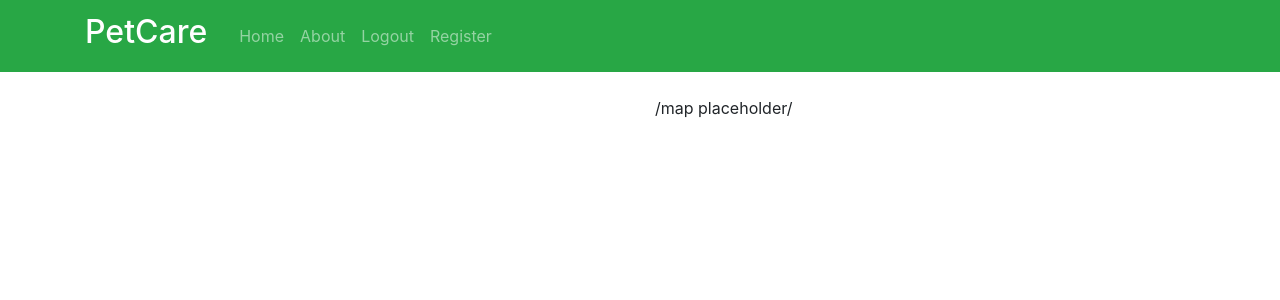
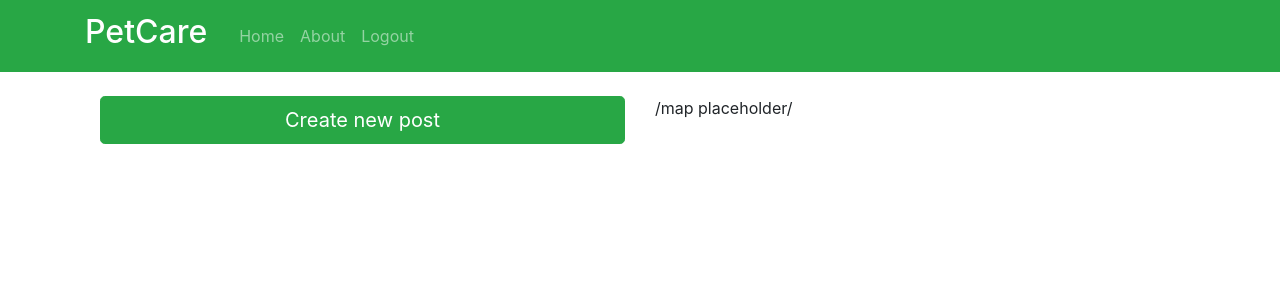
Before and after one commit to MatSaf123/pet-care-app, a Django app: page / in a window 1280 px wide. Shown: the top 300 px of the page. Run offline with Django 3.2, Linux system fonts and the light colour scheme; the visitor is signed in with stand-in values (Sample User, id 1); data that the repository does not hold is empty; some libraries are stand-ins or nearby versions.

Commit message:
More work on interface

```diff
--- a/templates/posts/base.html
+++ b/templates/posts/base.html
@@ -43,9 +43,8 @@
                             <a class="nav-item nav-link" href="{% url 'logout' %}">Logout</a>
                         {% else %}
                             <a class="nav-item nav-link" href="{% url 'login' %}">Login</a>
+                            <a class="nav-item nav-link" href="{% url 'register' %}">Register</a>
                         {% endif %}
-
-                        <a class="nav-item nav-link" href="{% url 'register' %}">Register</a>
                     </div>
                 </div>
             </div>
@@ -53,9 +52,7 @@
     </header>
 
     <main role="main" class="container">
-        <div class="row">
-            {% block content %}{% endblock %}
-        </div>
+        {% block content %}{% endblock %}
     </main>
 
     <footer></footer>
--- a/templates/posts/home.html
+++ b/templates/posts/home.html
@@ -1,12 +1,18 @@
 {% extends "posts/base.html" %}
+{% load crispy_forms_filters %}
 {% block content %}
 
 <div class="container">
   <div class="row">
     <div class="col-sm">
+
+        <div class="media-body">
+            <button type="button" class="btn btn-success btn-lg btn-block">Create new post</button>
+        </div>
+
         {% for post in posts %}
             <article class="media content-section">
-                <div class="media-body">
+                <div class="media-body border p-4 my-1">
                     <div class="article-metadata">
                         <a class="mr-2" href="#">{{ post.author }}</a>
                         <small class="text-muted">{{ post.date_posted|date:"F d, Y" }}</small>
```
Also changed, not shown: templates/users/logout.html (+3 -5 lines).
